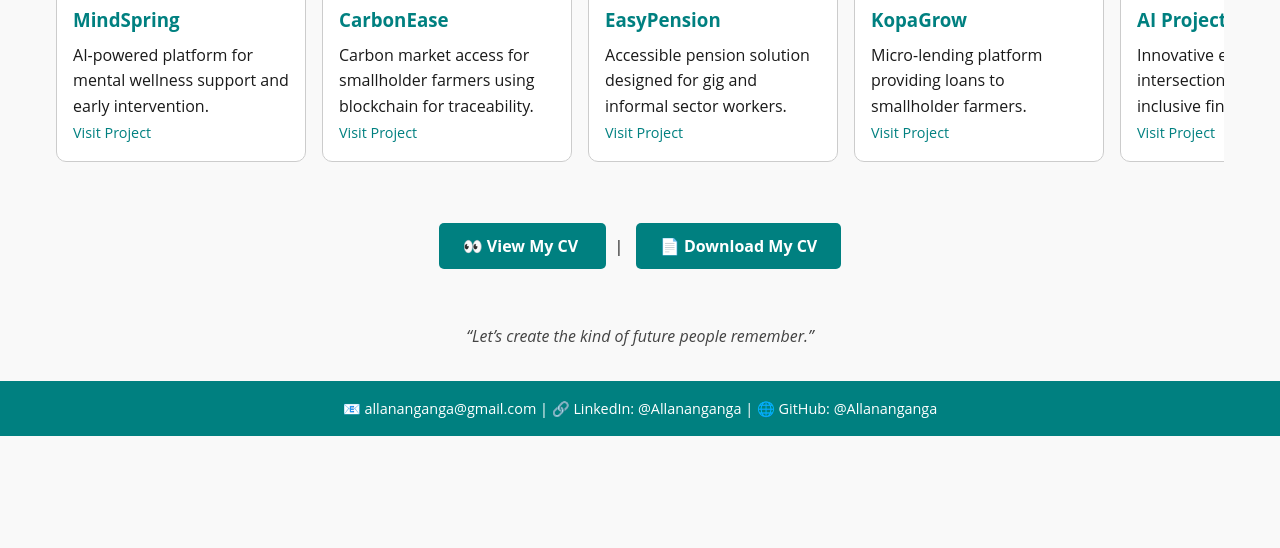
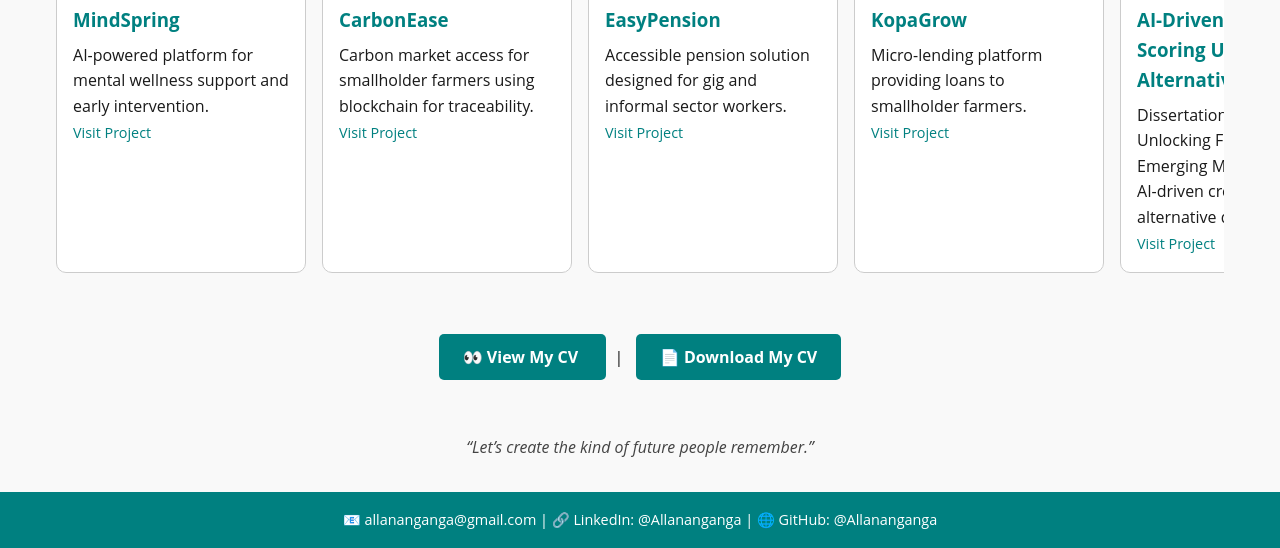
Before and after one commit to Allanartghub/The-Mind-of-Allan, a plain HTML site: page index.html in a window 1280 px wide. Shown: the part 1012-1560 px from the top of the page. Before the commit the page ends 1448 px from the top, so only its background shows below. Drawn offline with Linux system fonts and the light colour scheme.

Commit message:
Update index.html

```diff
--- a/index.html
+++ b/index.html
@@ -425,8 +425,8 @@
       </div>
       <div class="project">
         <img src="assets/img/aiproject.jpg" alt="AI Project Preview">
-        <h3>AI Project</h3>
-        <p>Innovative exploration at the intersection of AI and inclusive finance.</p>
+        <h3>AI-Driven Credit Scoring Using Alternative Data</h3>
+        <p>Dissertation project: Unlocking Financial Access in Emerging Markets through AI-driven credit scoring and alternative data analysis.</p>
         <a href="projects/ai-project.html">Visit Project</a>
       </div>
     </div>
```
